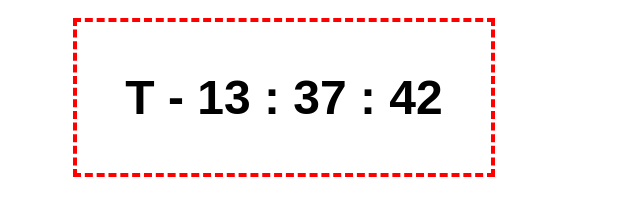
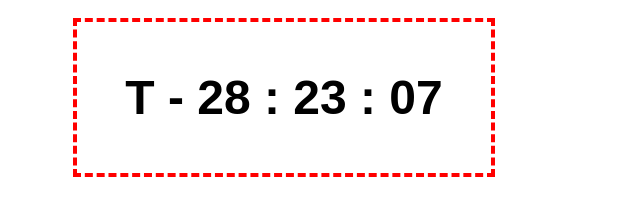
Before and after one commit to TacticalCode/dm2launch, a plain HTML site: page index.html in a window 1280 px wide. Shown: the part 532-744 px from the top of the page, 356-996 px from the left. Drawn offline with Linux system fonts and the light colour scheme.

Commit message:
Forgot the CD elements in JS
Added the CountDown elements in JS, made DOM Elements constant.
Added calls to updateCountdown() before setting Intervals to update immediately.

```diff
--- a/index.html
+++ b/index.html
@@ -127,6 +127,7 @@ function trigger_sync(){
 	console.log(`Sync Offset: ${sync_offset} sec`);
 	populate_timeline();
 	clearInterval(countdown);
+	updateCountdown();
 	countdown = setInterval(updateCountdown, 1000);
 }
 
@@ -160,11 +161,15 @@ function crude_notify_scheduler()
 const liftoff=new Date('Sat May 30 2020 19:22:45 UTC'); // https://en.wikipedia.org/wiki/Crew_Dragon_Demo-2
 var sync_ref=new Date();
 var sync_offset=0;
-var last_sync_time=document.getElementById("last-sync-time");
-var sync_ref_hour=document.getElementById("sync-reference-hour");
-var sync_ref_min=document.getElementById("sync-reference-min");
-var sync_ref_sec=document.getElementById("sync-reference-sec");
-var sync_ref_plusminus=document.getElementById("sync-reference-plusminus");
+const last_sync_time=document.getElementById("last-sync-time");
+const sync_ref_hour=document.getElementById("sync-reference-hour");
+const sync_ref_min=document.getElementById("sync-reference-min");
+const sync_ref_sec=document.getElementById("sync-reference-sec");
+const sync_ref_plusminus=document.getElementById("sync-reference-plusminus");
+const cd_plusmin = document.getElementById("cd-plusminus");
+const cd_hrs = document.getElementById("cd-hour");
+const cd_min = document.getElementById("cd-min");
+const cd_sec = document.getElementById("cd-sec");
 const TZ_offset = new Date().getTimezoneOffset() * 60 * 1000;
 const dtf_options = {
   year: 'numeric', month: 'numeric', day: 'numeric',
@@ -172,6 +177,7 @@ const dtf_options = {
   hour12: false,
 };
 const dtf = new Intl.DateTimeFormat('default', dtf_options);
+updateCountdown();
 var countdown = setInterval(updateCountdown, 1000);
 
 const timeline = [
```
